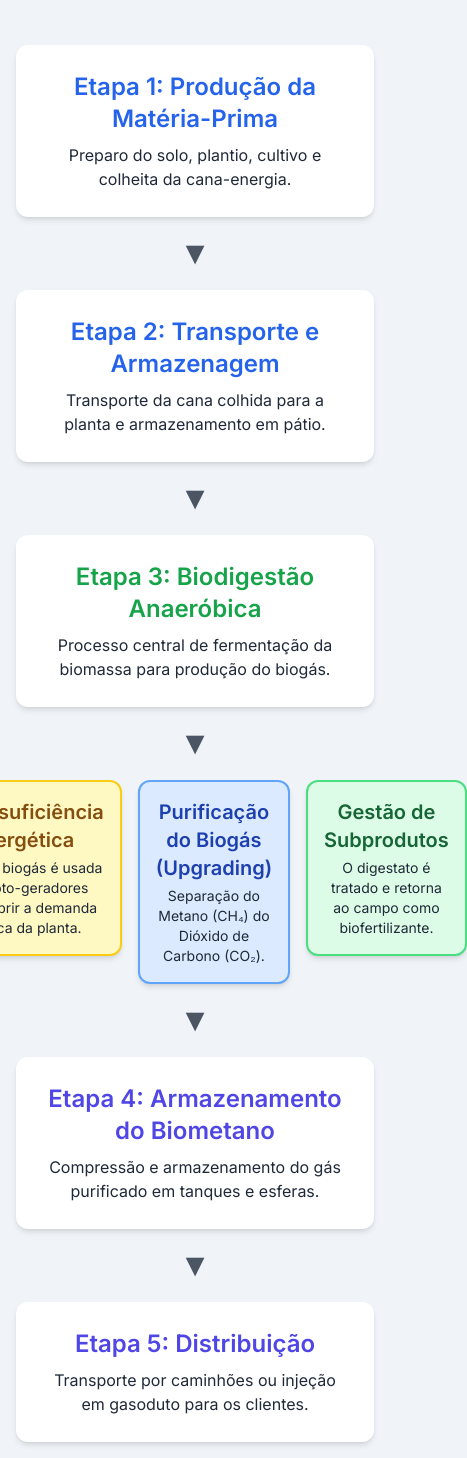
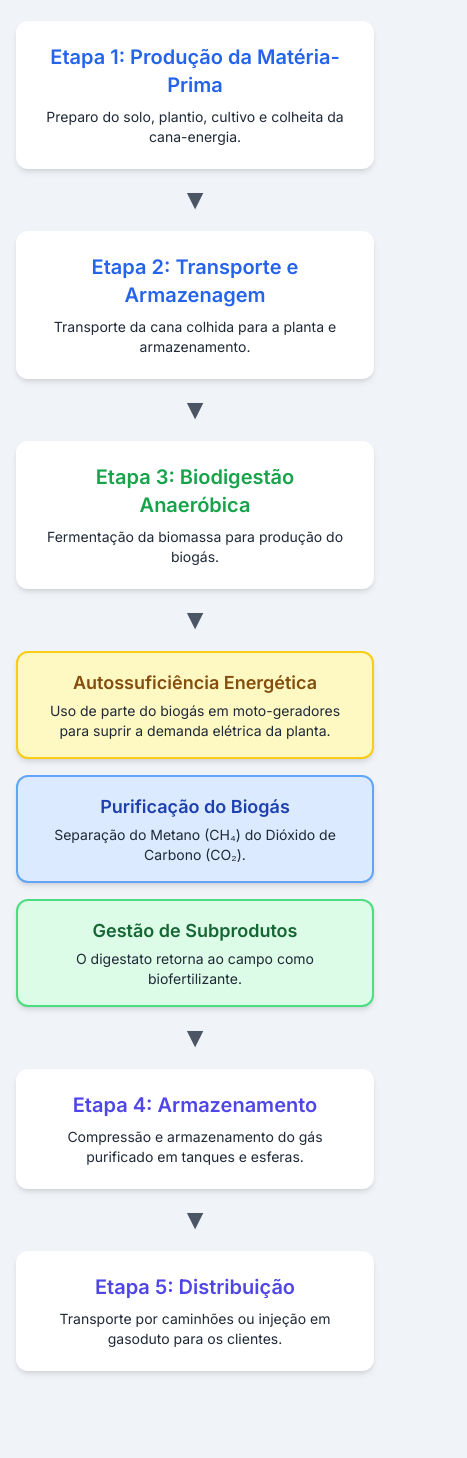
Before and after one commit to HarrisonVianna/Cygnus, a plain HTML site: page index.html in a window 390 px wide. Shown: the part 163-1621 px from the top of the page, 467 px wide, since content can reach past the window. After the commit the page ends 1550 px from the top, so only its background shows below. Drawn offline with nearby package versions, Linux system fonts and the light colour scheme.

Commit message:
Update index.html

```diff
--- a/index.html
+++ b/index.html
@@ -3,7 +3,7 @@
 <head>
     <meta charset="UTF-8">
     <meta name="viewport" content="width=device-width, initial-scale=1.0">
-    <title>Fluxograma Interativo - Produção de Biogás Cygnus</title>
+    <title>Fluxograma Interativo Responsivo - Produção de Biogás Cygnus</title>
     <link href="https://fonts.googleapis.com/css2?family=Inter:wght@400;600;700&display=swap" rel="stylesheet">
     <script src="https://cdn.tailwindcss.com"></script>
     <style>
@@ -31,22 +31,14 @@
         .arrow {
             position: relative;
             text-align: center;
-            margin: 20px 0;
+            margin: 1rem 0;
             color: #4b5563;
         }
 
         .arrow::after {
             content: '▼'; /* Seta para baixo */
-            font-size: 2rem;
+            font-size: 1.75rem;
             line-height: 1;
-        }
-
-        /* Estilo para a linha horizontal de processos paralelos */
-        .parallel-line {
-            width: 80%;
-            height: 2px;
-            background-color: #9ca3af;
-            margin: 0 auto;
         }
 
         /* Estilos para o Modal (janela pop-up) */
@@ -61,12 +53,18 @@
             overflow: auto;
             background-color: rgba(0, 0, 0, 0.6);
             animation: fadeIn 0.3s;
+            /* Flexbox para centralizar o conteúdo do modal */
+            display: none;
+            align-items: center;
+            justify-content: center;
+            padding: 1rem;
         }
 
         .modal-content {
             position: relative;
-            margin: 10% auto;
             animation: slideIn 0.4s;
+            max-height: 90vh; /* Altura máxima para evitar que o modal seja maior que a tela */
+            overflow-y: auto; /* Adiciona scroll se o conteúdo for muito grande */
         }
 
         .modal-close {
@@ -84,66 +82,66 @@
         }
 
         @keyframes slideIn {
-            from { transform: translateY(-50px); opacity: 0; }
-            to { transform: translateY(0); opacity: 1; }
+            from { transform: translateY(-30px) scale(0.98); opacity: 0; }
+            to { transform: translateY(0) scale(1); opacity: 1; }
         }
     </style>
 </head>
 <body class="text-gray-800">
 
-    <div class="container mx-auto p-4 md:p-8">
-        <header class="text-center mb-12">
-            <h1 class="text-4xl md:text-5xl font-bold text-gray-900">Fluxograma de Processo Cygnus</h1>
-            <p class="text-lg text-gray-600 mt-2">Produção de Biometano a partir da Cana-Energia</p>
+    <div class="container mx-auto p-4 sm:p-6 md:p-8">
+        <header class="text-center mb-10 md:mb-12">
+            <h1 class="text-3xl sm:text-4xl md:text-5xl font-bold text-gray-900">Fluxograma de Processo Cygnus</h1>
+            <p class="text-base sm:text-lg text-gray-600 mt-2">Produção de Biometano a partir da Cana-Energia</p>
         </header>
 
         <div class="flex flex-col items-center">
 
             <!-- ETAPA 1: CAMPO -->
-            <div id="etapa-campo" class="flow-node bg-white rounded-xl shadow-md p-6 w-full md:w-3/4 lg:w-1/2 text-center">
-                <h2 class="text-2xl font-semibold text-blue-600">Etapa 1: Produção da Matéria-Prima</h2>
-                <p class="mt-2">Preparo do solo, plantio, cultivo e colheita da cana-energia.</p>
+            <div id="etapa-campo" class="flow-node bg-white rounded-xl shadow-md p-5 w-full md:w-3/4 lg:w-1/2 text-center">
+                <h2 class="text-xl sm:text-2xl font-semibold text-blue-600">Etapa 1: Produção da Matéria-Prima</h2>
+                <p class="mt-2 text-sm sm:text-base">Preparo do solo, plantio, cultivo e colheita da cana-energia.</p>
             </div>
             <div class="arrow"></div>
 
             <!-- ETAPA 2: TRANSPORTE E ARMAZENAGEM -->
-            <div id="etapa-transporte" class="flow-node bg-white rounded-xl shadow-md p-6 w-full md:w-3/4 lg:w-1/2 text-center">
-                <h2 class="text-2xl font-semibold text-blue-600">Etapa 2: Transporte e Armazenagem</h2>
-                <p class="mt-2">Transporte da cana colhida para a planta e armazenamento em pátio.</p>
+            <div id="etapa-transporte" class="flow-node bg-white rounded-xl shadow-md p-5 w-full md:w-3/4 lg:w-1/2 text-center">
+                <h2 class="text-xl sm:text-2xl font-semibold text-blue-600">Etapa 2: Transporte e Armazenagem</h2>
+                <p class="mt-2 text-sm sm:text-base">Transporte da cana colhida para a planta e armazenamento.</p>
             </div>
             <div class="arrow"></div>
 
             <!-- ETAPA 3: BIODIGESTÃO -->
-            <div id="etapa-biodigestao" class="flow-node bg-white rounded-xl shadow-md p-6 w-full md:w-3/4 lg:w-1/2 text-center">
-                <h2 class="text-2xl font-semibold text-green-600">Etapa 3: Biodigestão Anaeróbica</h2>
-                <p class="mt-2">Processo central de fermentação da biomassa para produção do biogás.</p>
+            <div id="etapa-biodigestao" class="flow-node bg-white rounded-xl shadow-md p-5 w-full md:w-3/4 lg:w-1/2 text-center">
+                <h2 class="text-xl sm:text-2xl font-semibold text-green-600">Etapa 3: Biodigestão Anaeróbica</h2>
+                <p class="mt-2 text-sm sm:text-base">Fermentação da biomassa para produção do biogás.</p>
             </div>
             <div class="arrow"></div>
 
-            <!-- Processos Paralelos -->
-            <div class="w-full lg:w-10/12 xl:w-8/12 mx-auto">
-                <div class="flex justify-center items-start space-x-4 md:space-x-8">
+            <!-- Processos Paralelos (Responsivo) -->
+            <div class="w-full lg:w-11/12 xl:w-10/12 mx-auto">
+                <div class="flex flex-col md:flex-row justify-center items-stretch md:items-start gap-4 md:gap-6">
                     <!-- Ramo da Autogeração de Energia -->
-                    <div class="flex-1 flex flex-col items-center">
+                    <div class="flex-1">
                         <div id="etapa-energia" class="flow-node bg-yellow-100 border-yellow-400 rounded-xl shadow-md p-4 w-full text-center h-full">
-                            <h3 class="text-xl font-semibold text-yellow-800">Autossuficiência Energética</h3>
-                            <p class="mt-1 text-sm">Parte do biogás é usada em moto-geradores para suprir a demanda elétrica da planta.</p>
+                            <h3 class="text-lg sm:text-xl font-semibold text-yellow-800">Autossuficiência Energética</h3>
+                            <p class="mt-1 text-sm">Uso de parte do biogás em moto-geradores para suprir a demanda elétrica da planta.</p>
                         </div>
                     </div>
 
                     <!-- Ramo Principal do Gás -->
-                    <div class="flex-1 flex flex-col items-center">
+                    <div class="flex-1">
                         <div id="etapa-purificacao" class="flow-node bg-blue-100 border-blue-400 rounded-xl shadow-md p-4 w-full text-center h-full">
-                            <h3 class="text-xl font-semibold text-blue-800">Purificação do Biogás (Upgrading)</h3>
+                            <h3 class="text-lg sm:text-xl font-semibold text-blue-800">Purificação do Biogás</h3>
                             <p class="mt-1 text-sm">Separação do Metano (CH₄) do Dióxido de Carbono (CO₂).</p>
                         </div>
                     </div>
 
                     <!-- Ramo do Subproduto -->
-                     <div class="flex-1 flex flex-col items-center">
+                     <div class="flex-1">
                         <div id="etapa-subproduto" class="flow-node bg-green-100 border-green-400 rounded-xl shadow-md p-4 w-full text-center h-full">
-                            <h3 class="text-xl font-semibold text-green-800">Gestão de Subprodutos</h3>
-                            <p class="mt-1 text-sm">O digestato é tratado e retorna ao campo como biofertilizante.</p>
+                            <h3 class="text-lg sm:text-xl font-semibold text-green-800">Gestão de Subprodutos</h3>
+                            <p class="mt-1 text-sm">O digestato retorna ao campo como biofertilizante.</p>
                         </div>
                     </div>
                 </div>
@@ -151,26 +149,26 @@
             <div class="arrow"></div>
 
             <!-- ETAPA 4: ARMAZENAMENTO -->
-            <div id="etapa-armazenamento" class="flow-node bg-white rounded-xl shadow-md p-6 w-full md:w-3/4 lg:w-1/2 text-center">
-                <h2 class="text-2xl font-semibold text-indigo-600">Etapa 4: Armazenamento do Biometano</h2>
-                <p class="mt-2">Compressão e armazenamento do gás purificado em tanques e esferas.</p>
+            <div id="etapa-armazenamento" class="flow-node bg-white rounded-xl shadow-md p-5 w-full md:w-3/4 lg:w-1/2 text-center">
+                <h2 class="text-xl sm:text-2xl font-semibold text-indigo-600">Etapa 4: Armazenamento</h2>
+                <p class="mt-2 text-sm sm:text-base">Compressão e armazenamento do gás purificado em tanques e esferas.</p>
             </div>
             <div class="arrow"></div>
 
             <!-- ETAPA 5: DISTRIBUIÇÃO -->
-            <div id="etapa-distribuicao" class="flow-node bg-white rounded-xl shadow-md p-6 w-full md:w-3/4 lg:w-1/2 text-center">
-                <h2 class="text-2xl font-semibold text-indigo-600">Etapa 5: Distribuição</h2>
-                <p class="mt-2">Transporte por caminhões ou injeção em gasoduto para os clientes.</p>
+            <div id="etapa-distribuicao" class="flow-node bg-white rounded-xl shadow-md p-5 w-full md:w-3/4 lg:w-1/2 text-center">
+                <h2 class="text-xl sm:text-2xl font-semibold text-indigo-600">Etapa 5: Distribuição</h2>
+                <p class="mt-2 text-sm sm:text-base">Transporte por caminhões ou injeção em gasoduto para os clientes.</p>
             </div>
         </div>
     </div>
 
     <!-- Modal para exibir informações detalhadas -->
     <div id="info-modal" class="modal">
-        <div class="modal-content bg-white p-8 rounded-lg shadow-2xl w-11/12 md:w-3/4 lg:w-1/2 max-w-4xl">
-            <span class="modal-close absolute top-4 right-6 text-gray-500 text-3xl font-bold cursor-pointer">&times;</span>
-            <h2 id="modal-title" class="text-3xl font-bold mb-4 text-gray-800"></h2>
-            <div id="modal-body" class="text-gray-700 leading-relaxed"></div>
+        <div class="modal-content bg-white p-6 sm:p-8 rounded-lg shadow-2xl w-full sm:w-11/12 md:w-3/4 lg:w-1/2 max-w-4xl">
+            <span class="modal-close absolute top-2 right-4 sm:top-4 sm:right-6 text-gray-500 text-3xl font-bold cursor-pointer">&times;</span>
+            <h2 id="modal-title" class="text-2xl sm:text-3xl font-bold mb-4 text-gray-800"></h2>
+            <div id="modal-body" class="text-gray-700 leading-relaxed text-sm sm:text-base"></div>
         </div>
     </div>
 
@@ -276,7 +274,7 @@
                     if (content) {
                         modalTitle.textContent = content.title;
                         modalBody.innerHTML = content.body;
-                        modal.style.display = 'block';
+                        modal.style.display = 'flex'; // Mudar para flex para ativar a centralização
                     }
                 });
             });
```
